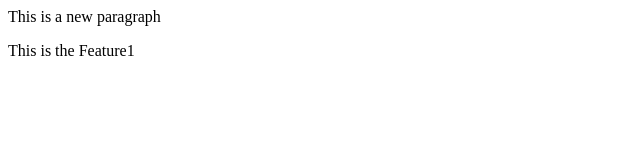
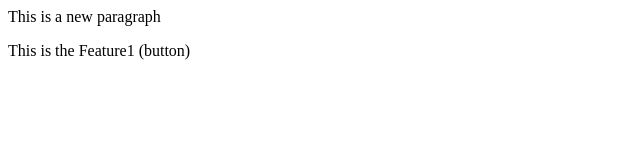
Before and after one commit to Vinita172/Home, a plain HTML site: page index.html in a window 1280 px wide. Shown: the full height of the page, 0-640 px from the left. Drawn offline with Linux system fonts and the light colour scheme.

```diff
--- a/index.html
+++ b/index.html
@@ -1,2 +1,2 @@
 <p>This is a new paragraph</p>
-<p>This is the Feature1</p>
+<p>This is the Feature1 (button)</p>
```
